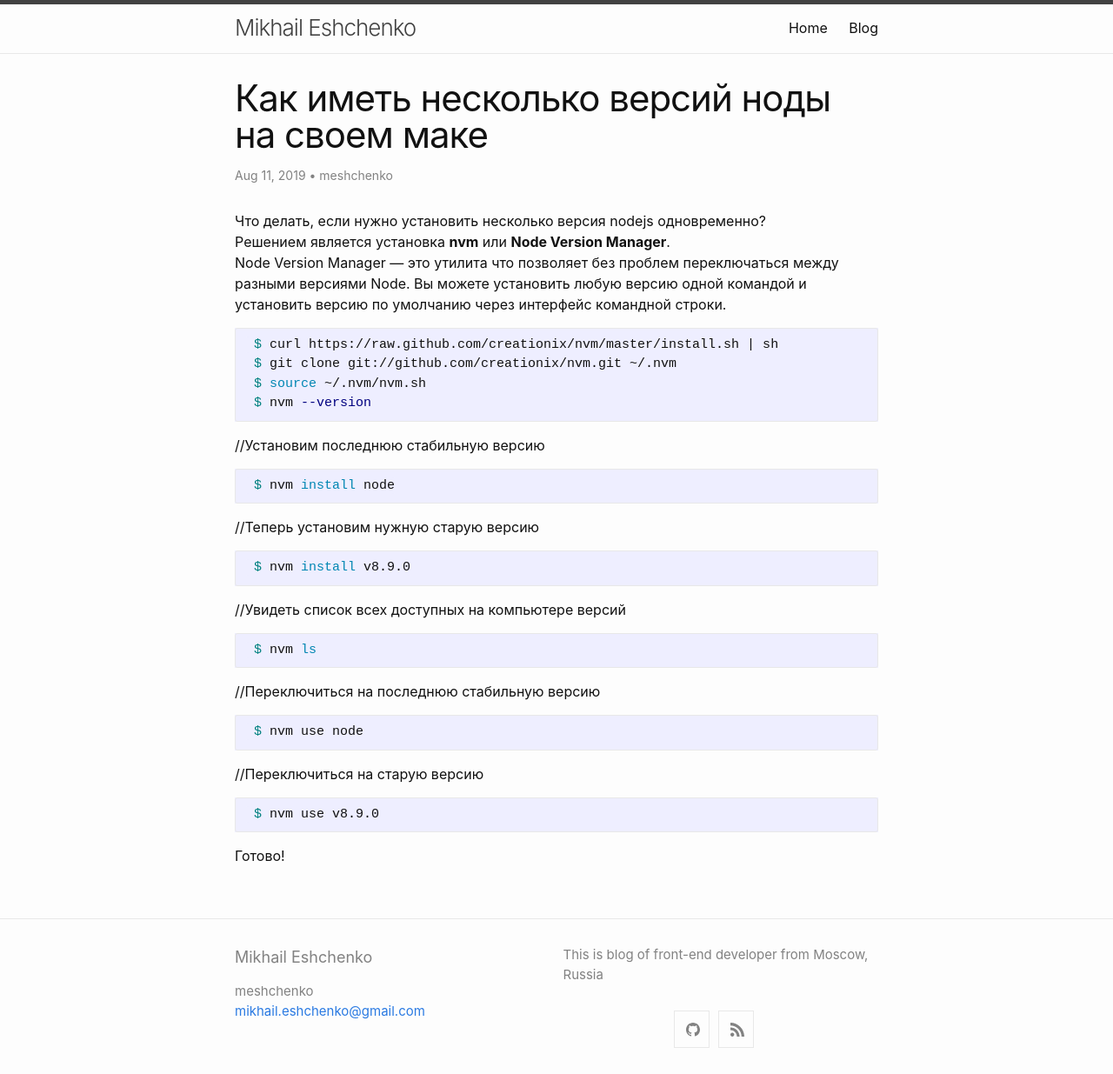
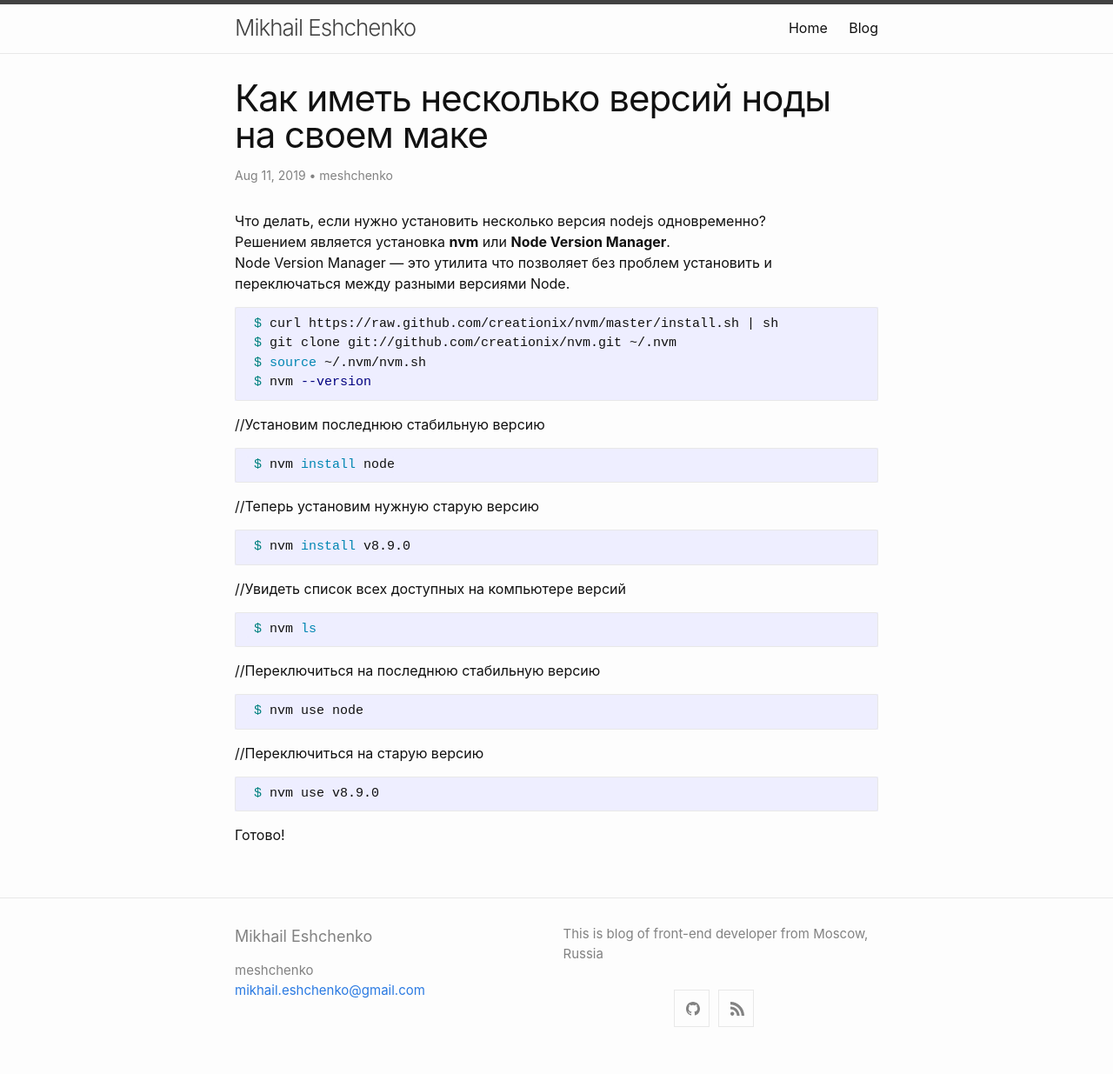
Before and after one commit to maeshchenko/meshchenko.github.io, a Jekyll site: the page built from _posts/2019-08-11-как-иметь-несколько-версий-ноды-на-своем-маке.md, in a window 1280 px wide. Shown: the whole page at 87% size. Built offline with Jekyll 4.4.1, drawn with Linux system fonts in a browser that asks for light colours; after the commit the page ends 1211 px from its top, so only the background shows below that.

Commit message:
Update 2019-08-11-как-иметь-несколько-версий-ноды-на-своем-маке.md

````diff
--- a/_posts/2019-08-11-как-иметь-несколько-версий-ноды-на-своем-маке.md
+++ b/_posts/2019-08-11-как-иметь-несколько-версий-ноды-на-своем-маке.md
@@ -4,7 +4,7 @@ author: meshchenko
 ---
 Что делать, если нужно установить несколько версия nodejs одновременно?
 Решением является установка **nvm** или **Node Version Manager**.
-Node Version Manager — это утилита что позволяет без проблем переключаться между разными версиями Node. Вы можете установить любую версию одной командой и установить версию по умолчанию через интерфейс командной строки.
+Node Version Manager — это утилита что позволяет без проблем установить и переключаться между разными версиями Node.
 
 ```bash
  $ curl https://raw.github.com/creationix/nvm/master/install.sh | sh
````
